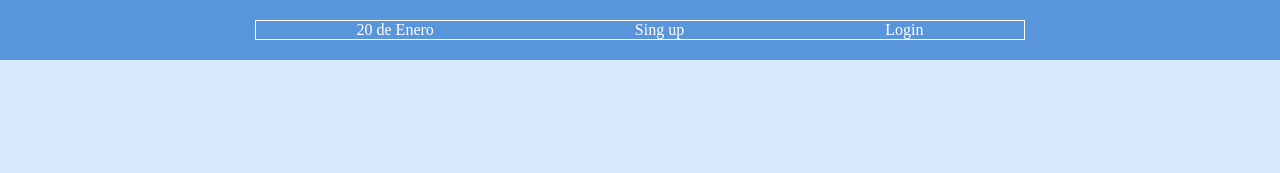
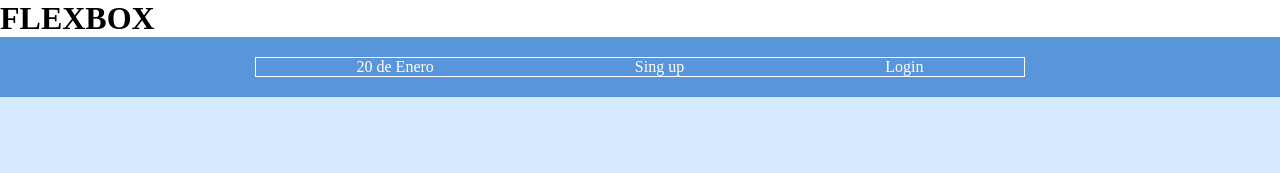
Before and after one commit to MachucaCristian/PracticaCoder, a plain HTML site: page index.html in a window 1280 px wide. Shown: the top 173 px of the page. Drawn offline with Linux system fonts and the light colour scheme.

Commit message:
agregué H1

```diff
--- a/index.html
+++ b/index.html
@@ -8,6 +8,7 @@
     <title>FLEXBOX</title>
 </head>
 <body>
+    <h1>FLEXBOX</h1>
     <!--Header-->
     <header class="header-container">
 
```
